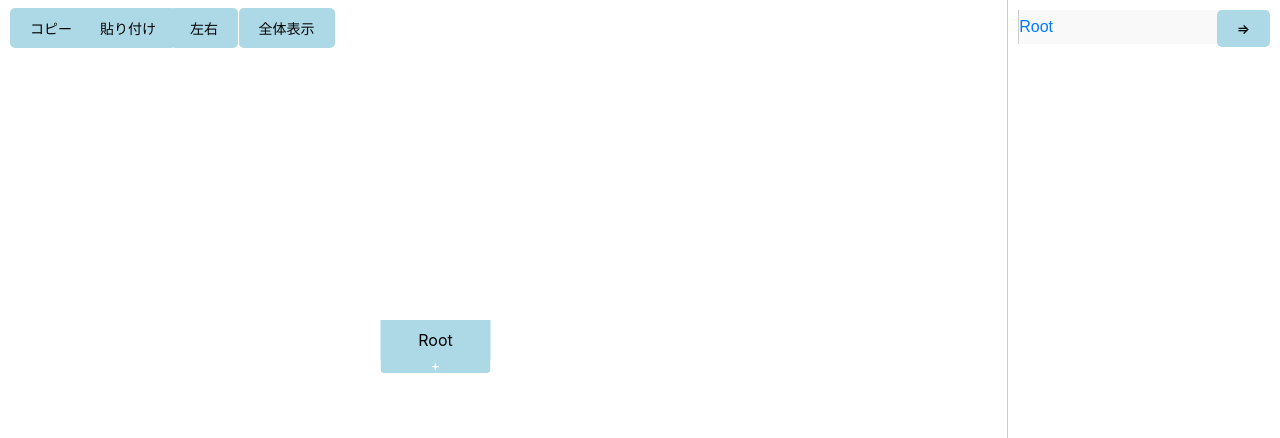
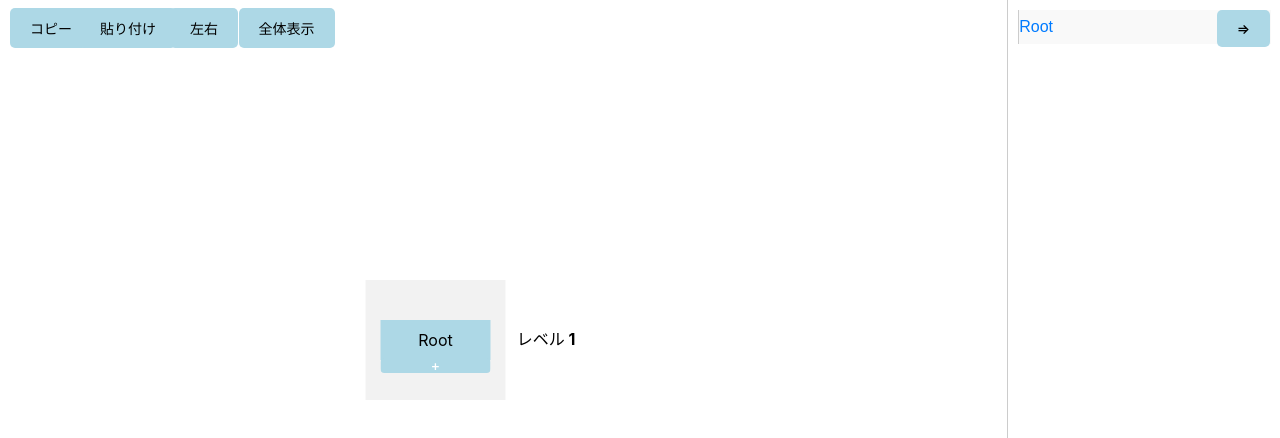
Before and after one commit to wada-retsu/logic-tree, a Vue app: page / in a window 1280 px wide. Shown: the top 438 px of the page. Built offline with nearby package versions, Linux system fonts and the light colour scheme.

Commit message:
階層ごとにラベルで名前を付けられるようにした。

```diff
--- a/src/components/LogicTree.vue
+++ b/src/components/LogicTree.vue
@@ -9,9 +9,39 @@
       @mouseup="endDrag"
       @mouseleave="endDrag"
     >
-      <!-- スケールと中央揃えを適用 -->
+      <!-- ツリー全体を移動・ズームできるようにする -->
       <g :transform="`translate(${offsetX}, ${offsetY}) scale(${scale})`">
-        <!-- ノード間の線を描画 -->
+
+        <!-- 階層ラベル（ツリーと一緒に移動） -->
+        <g v-for="(level, index) in levels" :key="'bg-' + index">
+          <!-- 背景ラベル -->
+          <rect
+          :x="this.layoutDirection === 'vertical' ? getTreeMinX() - padding - 50 : getLevelPosition(index) - nodeSpacingX / 2"
+          :y="this.layoutDirection === 'vertical' ? getLevelPosition(index) - nodeSpacingY / 2 : getTreeMinY() - padding - 50"
+          :width="this.layoutDirection === 'vertical' ? getTreeWidth() + padding * 2 + 100 : nodeSpacingX"
+          :height="this.layoutDirection === 'vertical' ? nodeSpacingY : getTreeHeight() + padding * 2 + 100"
+            fill="lightgray"
+            opacity="0.3"
+          />
+          <!-- ラベル名（ダブルクリックで編集可能） -->
+          <text
+          :x="this.layoutDirection === 'vertical'
+            ? getTreeMinX() + getTreeWidth() + padding + 120
+            : getLevelPosition(index) - 10"
+          :y="this.layoutDirection === 'vertical'
+            ? getLevelPosition(index) + 5
+            : getTreeMinY() + getTreeHeight() + padding + 80"
+            text-anchor="end"
+            fill="black"
+            font-size="16"
+            font-weight="bold"
+            @dblclick="editLevelName(index)"
+          >
+            {{ levels[index] }}
+          </text>
+        </g>
+
+        <!-- ノード間の線 -->
         <line
           v-for="node in nodes"
           :key="'line-' + node.id"
@@ -64,6 +94,7 @@ export default {
       padding: 20, // 余白 (px)
       isDragging: false, // ドラッグ中フラグ
       dragStart: { x: 0, y: 0 }, // ドラッグ開始位置
+      levels: ['レベル 1'], // 階層ラベル
     };
   },
   mounted() {
@@ -122,6 +153,7 @@ export default {
       const rootNode = nodes.find(node => node.parentId === null);
       if (!rootNode) return;
       this.calculateNodePositions(rootNode, nodes, this.svgWidth / 2, 0);
+      this.updateLevels(nodes);
       this.$emit('update-tree', [...nodes]);
       this.updateScale(); // スケールを更新
     },
@@ -224,6 +256,40 @@ export default {
       this.$emit('update-tree', updatedNodes);
       this.arrangeNodes(updatedNodes);
     },
+    editLevelName(index) {
+      const newName = prompt('階層名を入力してください:', this.levels[index]);
+      if (newName !== null) {
+        this.levels[index] = newName;
+      }
+    },
+    updateLevels(nodes) {
+      const maxDepth = Math.max(...nodes.map(node => this.getDepth(node.id, nodes)), 0);
+      while (this.levels.length <= maxDepth) {
+        this.levels.push(`レベル ${this.levels.length + 1}`);
+      }
+    },
+    getDepth(nodeId, nodes, depth = 0) {
+      const node = nodes.find(n => n.id === nodeId);
+      if (!node || node.parentId === null) return depth;
+      return this.getDepth(node.parentId, nodes, depth + 1);
+    },
+    getLevelPosition(level) {
+      const nodesAtLevel = this.nodes.filter(node => this.getDepth(node.id, this.nodes) === level);
+      if (nodesAtLevel.length === 0) {
+        return this.layoutDirection === 'vertical'
+          ? this.baseY + level * this.nodeSpacingY
+          : this.baseY + level * this.nodeSpacingX;
+      }
+      return this.layoutDirection === 'vertical'
+        ? Math.min(...nodesAtLevel.map(node => node.y))
+        : Math.min(...nodesAtLevel.map(node => node.x));
+    },
+    getTreeMinX() { return Math.min(...this.nodes.map(node => node.x)); },
+    getTreeMaxX() { return Math.max(...this.nodes.map(node => node.x)); },
+    getTreeMinY() { return Math.min(...this.nodes.map(node => node.y)); },
+    getTreeMaxY() { return Math.max(...this.nodes.map(node => node.y)); },
+    getTreeWidth() { return this.getTreeMaxX() - this.getTreeMinX(); },
+    getTreeHeight() { return this.getTreeMaxY() - this.getTreeMinY(); },
   },
   watch: {
     layoutDirection: {
```
